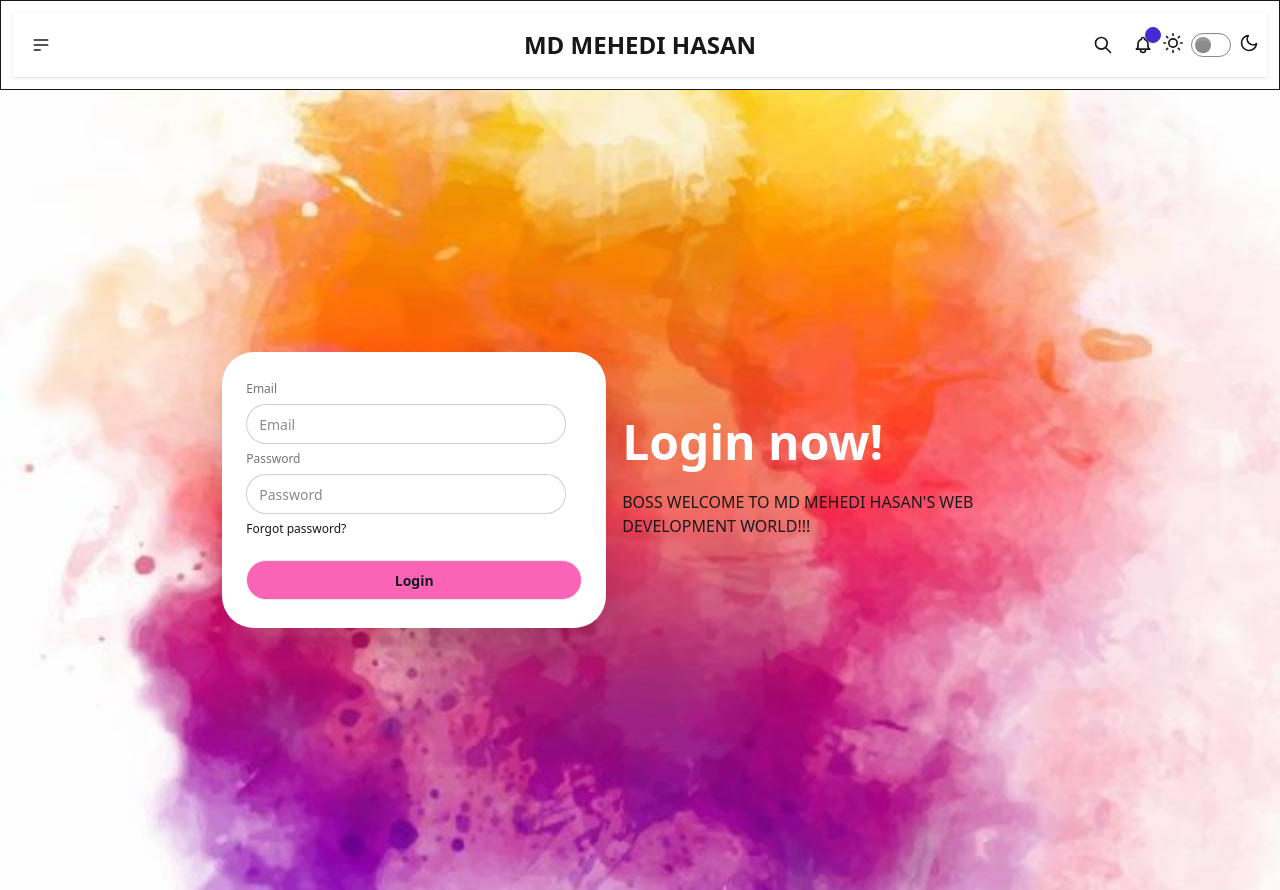
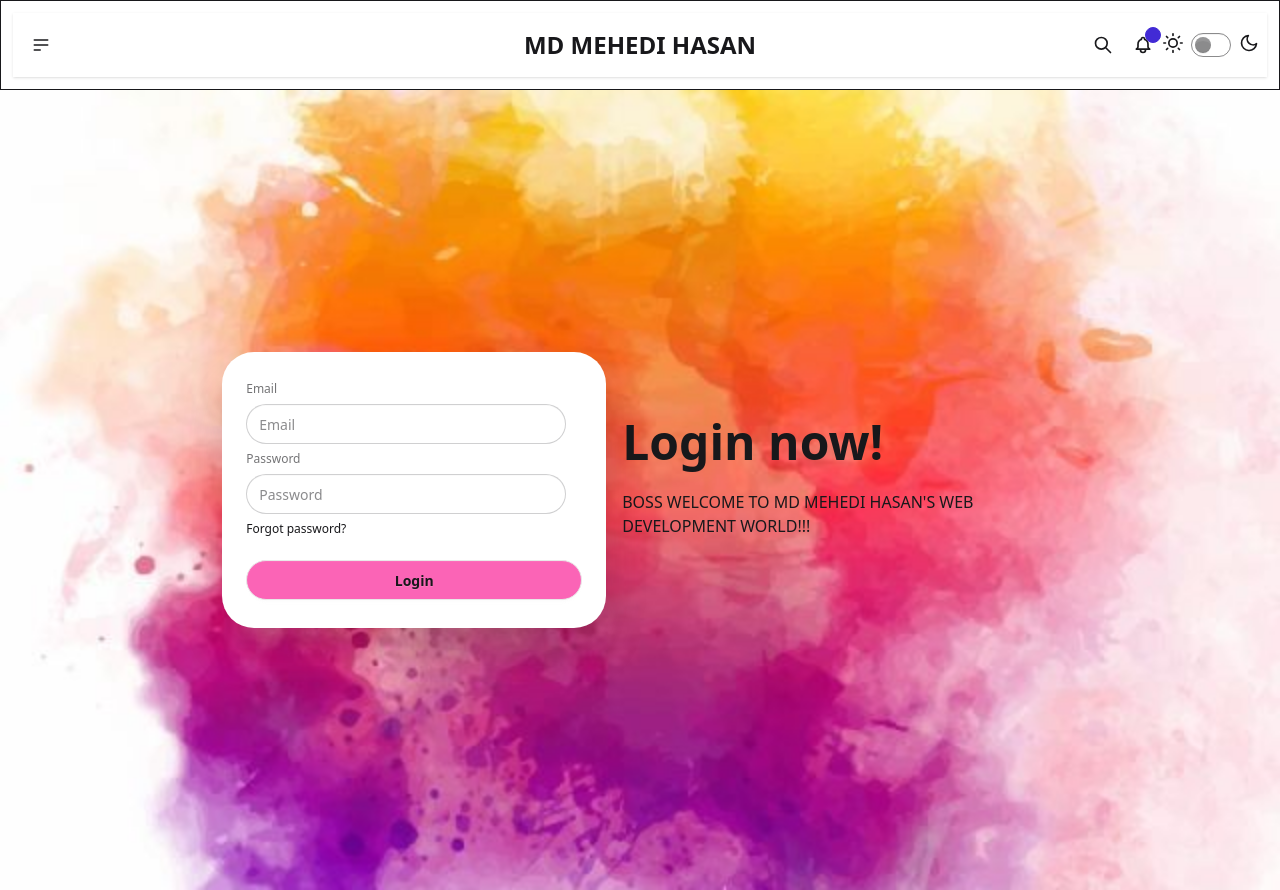
Before and after one commit to mymmehedi/recap, a plain HTML site: page index.html in a window 1280 px wide. Drawn offline with nearby package versions, Linux system fonts and the light colour scheme.

Commit message:
font color change

```diff
--- a/index.html
+++ b/index.html
@@ -74,7 +74,7 @@
         <div class="hero bg-base-200 min-h-screen bg-[url(/image/H.jpg)]">
   <div class="hero-content flex-col lg:flex-row-reverse">
     <div class="text-center lg:text-left">
-      <h1 class="text-5xl font-bold text-white">Login now!</h1>
+      <h1 class="text-5xl font-bold">Login now!</h1>
       <p class="py-6">
         BOSS WELCOME TO MD MEHEDI HASAN'S WEB DEVELOPMENT WORLD!!!
       </p>
```
